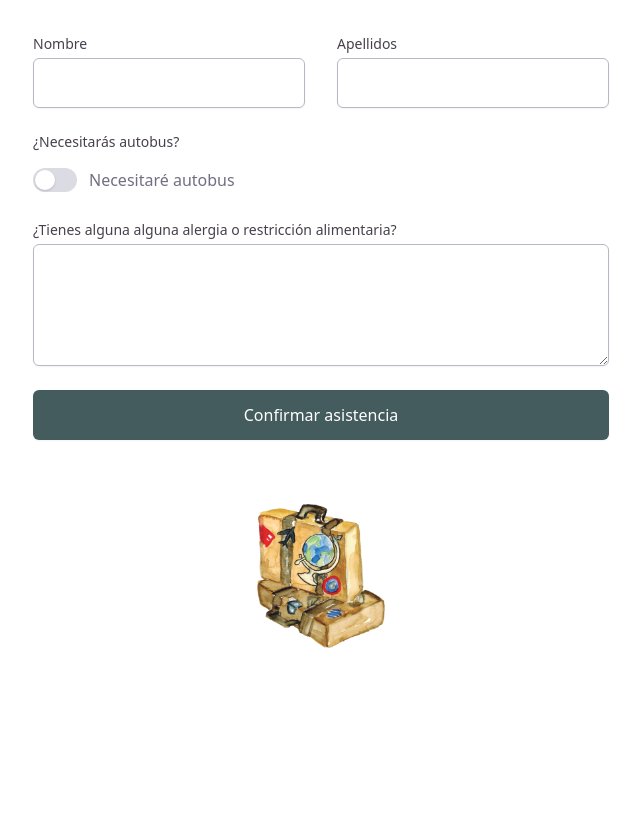
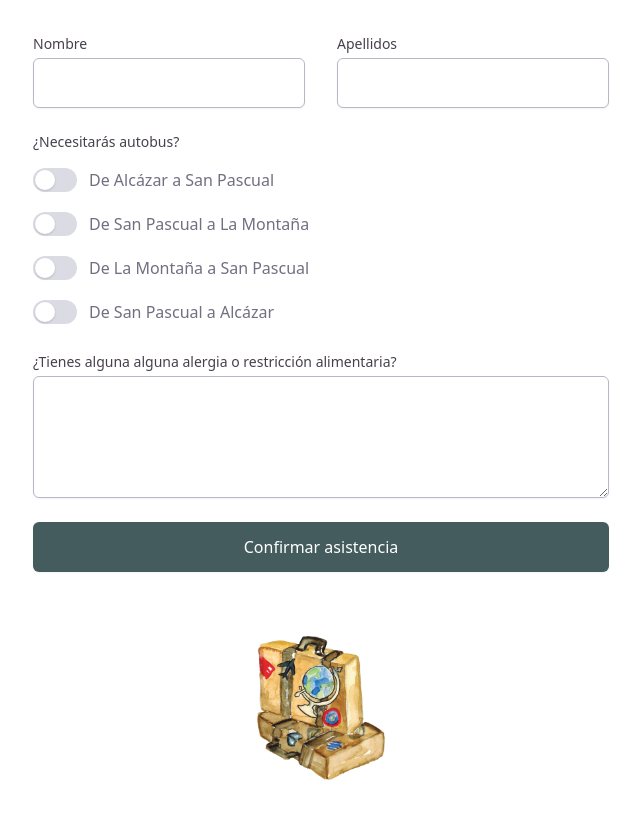
Before and after one commit to carloscpda/marta-y-jesus-web, a Gatsby site: page / in a window 1280 px wide. Shown: the part 2800-3618 px from the top of the page, without its empty margins (319-959 px from the left). Before the commit the page ends 3544 px from the top, so only its background shows below. Built offline with nearby package versions, Linux system fonts and the light colour scheme; Gatsby itself is replaced by a stand-in of ours.

Commit message:
añade buses

```diff
--- a/src/api/submission.ts
+++ b/src/api/submission.ts
@@ -9,7 +9,8 @@ export default async function handler(
   req: GatsbyFunctionRequest,
   res: GatsbyFunctionResponse
 ) {
-  const { firstName, lastName, alergias, bus }: FormParams = req.body
+  const { firstName, lastName, alergias, bus1, bus2, bus3, bus4 }: FormParams =
+    req.body
 
   const response = await notion.pages.create({
     parent: { database_id: databaseId },
@@ -36,9 +37,21 @@ export default async function handler(
           },
         ],
       },
-      Bus: {
+      "Bus-Alcazar-Iglesia": {
         type: "checkbox",
-        checkbox: !!bus,
+        checkbox: !!bus1,
+      },
+      "Bus-Iglesia-Montaña": {
+        type: "checkbox",
+        checkbox: !!bus2,
+      },
+      "Bus-Montaña-Iglesia": {
+        type: "checkbox",
+        checkbox: !!bus3,
+      },
+      "Bus-Iglesia-Alcazar": {
+        type: "checkbox",
+        checkbox: !!bus4,
       },
     },
   })
--- a/src/pages/index.tsx
+++ b/src/pages/index.tsx
@@ -250,15 +250,30 @@ export default function Index() {
                 </div>
                 <div className="sm:col-span-2">
                   <label
-                    htmlFor="bus"
+                    htmlFor="bus1"
                     className="block text-sm font-medium text-gray-700"
                   >
                     ¿Necesitarás autobus?
                   </label>
                   <Switch
                     control={control}
-                    label="Necesitaré autobus"
-                    name="bus"
+                    label="De Alcázar a San Pascual"
+                    name="bus1"
+                  />
+                  <Switch
+                    control={control}
+                    label="De San Pascual a La Montaña"
+                    name="bus2"
+                  />
+                  <Switch
+                    control={control}
+                    label="De La Montaña a San Pascual"
+                    name="bus3"
+                  />
+                  <Switch
+                    control={control}
+                    label="De San Pascual a Alcázar"
+                    name="bus4"
                   />
                 </div>
                 <div className="sm:col-span-2">
```
